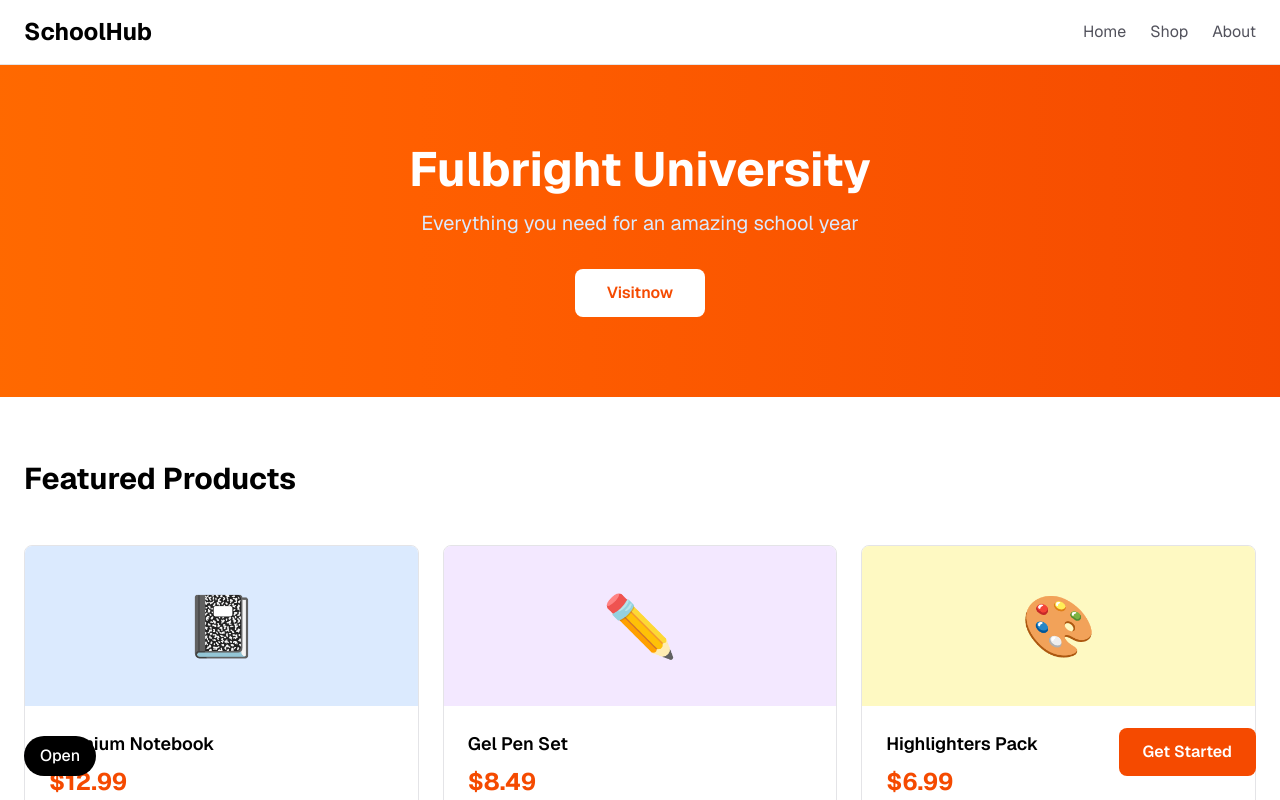
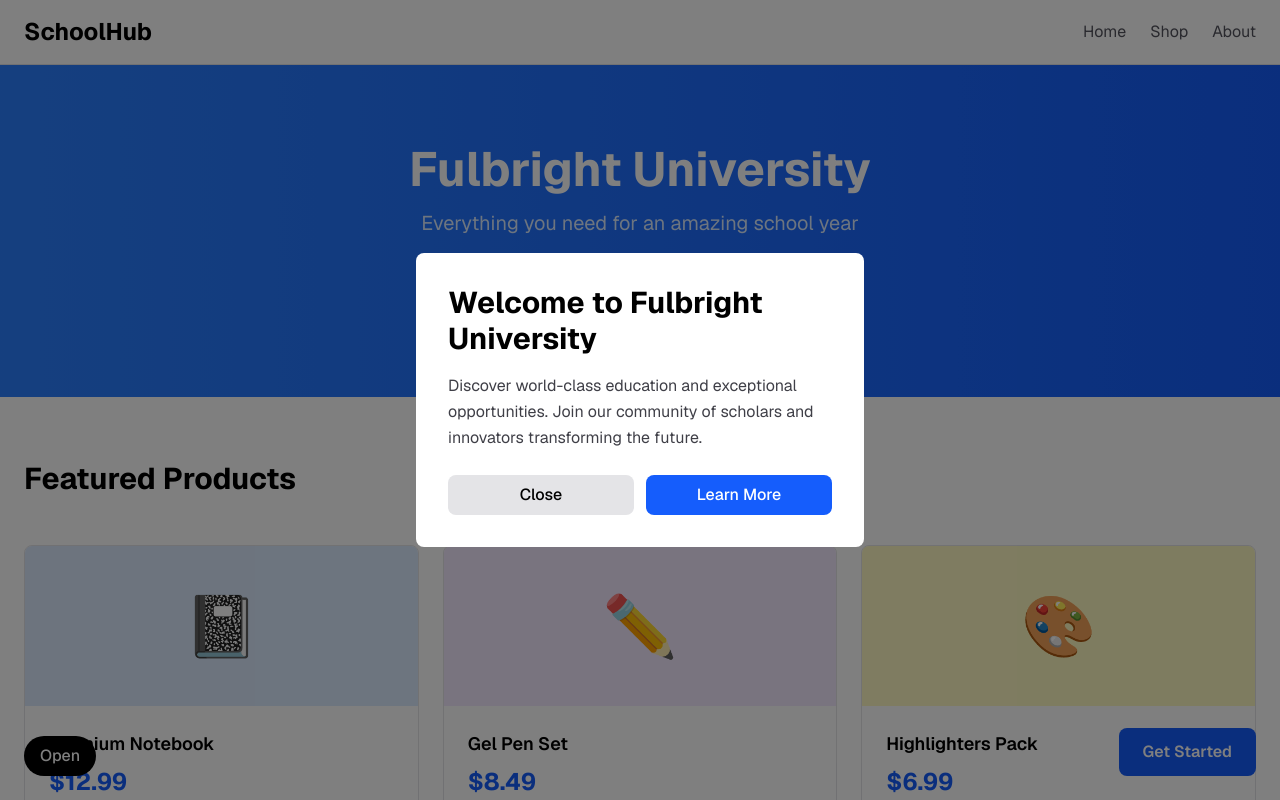
Before and after one commit to thanhnguyenviet25121994/builder-io, a Next.js app in the folder my-app/: page / in a window 1280 px wide. Both pictures are taken after a click on the button "Visitnow". Shown: the top 800 px of the page. Built offline with nearby package versions, Linux system fonts and the light colour scheme.

Commit message:
Update theme to blue and add popup to Visit Now button

```diff
--- a/my-app/app/page.tsx
+++ b/my-app/app/page.tsx
@@ -4,6 +4,7 @@ import { useState } from "react";
 
 export default function Home() {
   const [selectedProduct, setSelectedProduct] = useState(null);
+  const [showVisitPopup, setShowVisitPopup] = useState(false);
 
   const products = [
     { id: 1, name: "Premium Notebook", price: "$12.99", color: "bg-blue-100", icon: "📓", description: "High-quality 200-page notebook perfect for note-taking. Features smooth paper and durable binding. Available in multiple colors." },
@@ -27,11 +28,11 @@ export default function Home() {
         </div>
       </nav>
 
-      <section className="bg-gradient-to-r from-orange-500 to-orange-600 text-white py-20 px-6">
+      <section className="bg-gradient-to-r from-blue-500 to-blue-600 text-white py-20 px-6">
         <div className="max-w-7xl mx-auto text-center">
           <h2 className="text-5xl font-bold mb-4">Fulbright University</h2>
           <p className="text-xl text-blue-100 mb-8">Everything you need for an amazing school year</p>
-          <button className="bg-white text-orange-600 px-8 py-3 rounded-lg font-semibold hover:bg-orange-50 transition-colors">
+          <button onClick={() => setShowVisitPopup(true)} className="bg-white text-blue-600 px-8 py-3 rounded-lg font-semibold hover:bg-blue-50 transition-colors">
             Visitnow
           </button>
         </div>
@@ -47,8 +48,8 @@ export default function Home() {
               </div>
               <div className="p-6">
                 <h4 className="text-lg font-semibold text-black dark:text-white mb-2">{product.name}</h4>
-                <p className="text-2xl font-bold text-orange-600 dark:text-orange-400 mb-4">{product.price}</p>
-                <button onClick={() => setSelectedProduct(product)} className="w-full bg-orange-600 text-white py-2 rounded-lg font-medium hover:bg-orange-700 transition-colors">
+                <p className="text-2xl font-bold text-blue-600 dark:text-blue-400 mb-4">{product.price}</p>
+                <button onClick={() => setSelectedProduct(product)} className="w-full bg-blue-600 text-white py-2 rounded-lg font-medium hover:bg-blue-700 transition-colors">
                   Add to Cart
                 </button>
               </div>
@@ -68,13 +69,13 @@ export default function Home() {
           <div className="bg-white dark:bg-zinc-900 rounded-lg max-w-md w-full p-8">
             <div className="text-6xl mb-4 text-center">{selectedProduct.icon}</div>
             <h2 className="text-2xl font-bold text-black dark:text-white mb-2">{selectedProduct.name}</h2>
-            <p className="text-3xl font-bold text-orange-600 dark:text-orange-400 mb-4">{selectedProduct.price}</p>
+            <p className="text-3xl font-bold text-blue-600 dark:text-blue-400 mb-4">{selectedProduct.price}</p>
             <p className="text-zinc-700 dark:text-zinc-300 mb-6 leading-relaxed">{selectedProduct.description}</p>
             <div className="flex gap-3">
               <button onClick={() => setSelectedProduct(null)} className="flex-1 bg-zinc-200 dark:bg-zinc-800 text-black dark:text-white py-2 rounded-lg font-medium hover:bg-zinc-300 dark:hover:bg-zinc-700 transition-colors">
                 Close
               </button>
-              <button className="flex-1 bg-orange-600 text-white py-2 rounded-lg font-medium hover:bg-orange-700 transition-colors">
+              <button className="flex-1 bg-blue-600 text-white py-2 rounded-lg font-medium hover:bg-blue-700 transition-colors">
                 Add to Cart
               </button>
             </div>
@@ -85,9 +86,28 @@ export default function Home() {
       <button className="fixed bottom-6 left-6 px-4 py-2 bg-black text-white rounded-full font-medium hover:bg-[#383838] dark:bg-white dark:text-black dark:hover:bg-[#ccc]">
         Open
       </button>
-      <button className="fixed bottom-6 right-6 px-6 py-3 bg-orange-600 text-white rounded-lg font-semibold hover:bg-orange-700 transition-colors">
+      <button className="fixed bottom-6 right-6 px-6 py-3 bg-blue-600 text-white rounded-lg font-semibold hover:bg-blue-700 transition-colors">
         Get Started
       </button>
+
+      {showVisitPopup && (
+        <div className="fixed inset-0 bg-black/50 flex items-center justify-center z-50 p-4">
+          <div className="bg-white dark:bg-zinc-900 rounded-lg max-w-md w-full p-8">
+            <h2 className="text-3xl font-bold text-black dark:text-white mb-4">Welcome to Fulbright University</h2>
+            <p className="text-zinc-700 dark:text-zinc-300 mb-6 leading-relaxed">
+              Discover world-class education and exceptional opportunities. Join our community of scholars and innovators transforming the future.
+            </p>
+            <div className="flex gap-3">
+              <button onClick={() => setShowVisitPopup(false)} className="flex-1 bg-zinc-200 dark:bg-zinc-800 text-black dark:text-white py-2 rounded-lg font-medium hover:bg-zinc-300 dark:hover:bg-zinc-700 transition-colors">
+                Close
+              </button>
+              <button className="flex-1 bg-blue-600 text-white py-2 rounded-lg font-medium hover:bg-blue-700 transition-colors">
+                Learn More
+              </button>
+            </div>
+          </div>
+        </div>
+      )}
     </div>
   );
 }
```
